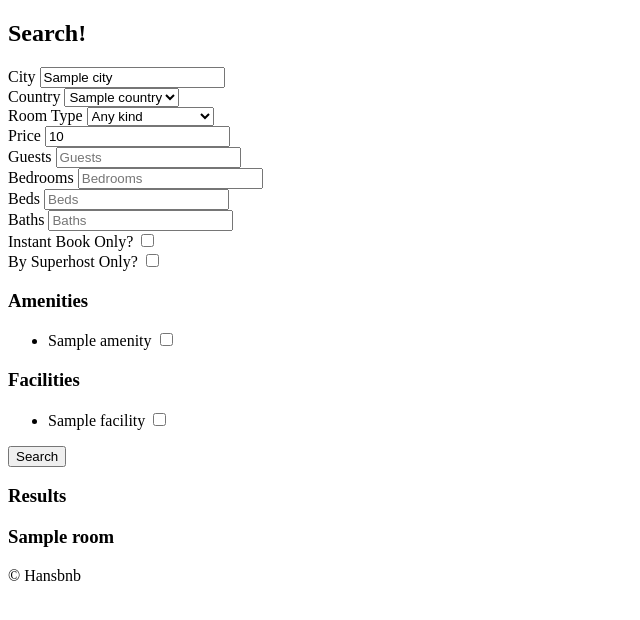
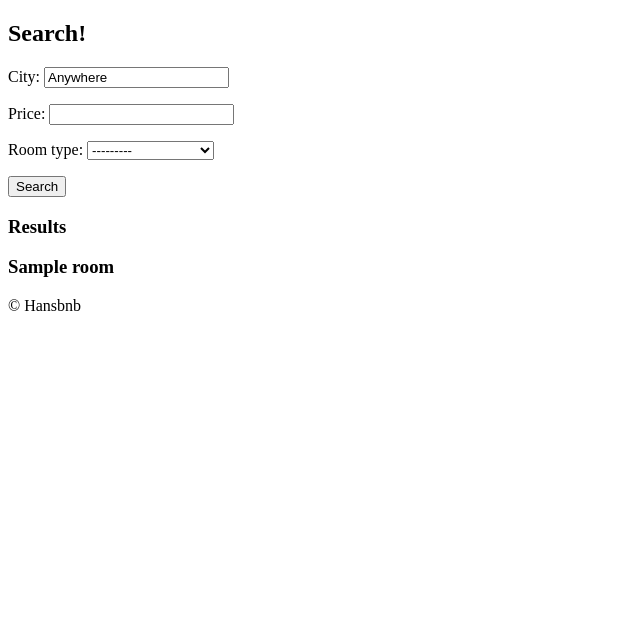
Before and after one commit to kimhan1113/airbnb-clone, a Django app: template templates/rooms/search.html in a window 1280 px wide. Shown: the part 60-680 px from the top of the page, without its empty margins (0-640 px from the left). Run offline with Django 3.2, Linux system fonts and the light colour scheme; tables that the repository leaves empty hold one stand-in row (values such as "Sample post"); the template is opened without the code that fills it: values that come from a table or form of the project are taken from there, most other values are stand-ins (such as "Sample title", 1, 10 or a date in 2020); parts of the project's set-up code (start-up, migrations or seed data) failed here and were passed over.

Commit message:
introduction to django forms commit

```diff
--- /dev/null
+++ b/rooms/forms.py
@@ -0,0 +1,9 @@
+from django import forms
+from . import models
+
+
+class SearchForm(forms.Form):
+
+    city = forms.CharField(initial="Anywhere")
+    price = forms.IntegerField(required=False)
+    room_type = forms.ModelChoiceField(queryset=models.RoomType.objects.all())
--- a/templates/rooms/search.html
+++ b/templates/rooms/search.html
@@ -12,95 +12,7 @@
     <h2>Search!</h2>
 
     <form method="get" action="{% url 'rooms:search' %}">
-        <div>
-            <label for="city">City</label>
-            <input value="{{city}}" id="city" name="city" placeholder="Search By City" />
-        </div>
-
-        <div>
-            <label for="country">Country</label>
-            <select id="country" name="country" >
-                {% for country in countries  %}
-                    <option value="{{country.code}}" {% if country.code == s_country %}selected{% endif %}>{{country.name}}</option>
-                {% endfor %}
-            </select>
-        </div>
-
-        <div>
-            <label for="room_type">Room Type</label>
-            <select id="room_type" name="room_type" >
-                <option value="0" {% if s_room_type == 0 %}selected{% endif %}>Any kind</option>
-                {% for room_type in room_types  %}
-                    <option value="{{room_type.pk}}" {% if s_room_type == room_type.pk %}selected{% endif %}>{{room_type.name}}</option>
-                {% endfor %}
-            </select>
-        </div>
-        <div>
-            <label for="price">Price</label>
-            <input value="{{price}}" type="number" name="price" id="price" placeholder="Price" />
-        </div>
-        <div>
-            <label for="guests">Guests</label>
-            <input value="{{guests}}" type="number" name="guests" id="guests" placeholder="Guests" />
-        </div>
-        <div>
-            <label for="bedrooms">Bedrooms</label>
-            <input value="{{bedrooms}}" type="number" name="bedrooms" id="bedrooms" placeholder="Bedrooms" />
-        </div>
-        <div>
-            <label for="beds">Beds</label>
-            <input value="{{beds}}" type="number" name="beds" id="beds" placeholder="Beds" />
-        </div>
-        <div>
-            <label for="baths">Baths</label>
-            <input value="{{baths}}" type="number" name="baths" id="baths" placeholder="Baths" />
-        </div>
-                <div>
-            <label for="instant">Instant Book Only?</label>
-            <input type="checkbox" name="instant" id="instant" {% if instant  %}checked{% endif %} />
-        </div>
-        <div>
-            <label for="superhost">By Superhost Only?</label>
-            <input type="checkbox" name="superhost" id="superhost" {% if superhost %}checked{% endif %} />
-        </div>
-        <div>
-            <h3>Amenities</h3>
-            <ul>
-                {% for amenity in amenities %}
-                    <li>
-                        <label for="a_{{amenity.pk}}">{{amenity.name}}</label>
-                        <input
-                            id="a_{{amenity.pk}}"
-                            name="amenities"
-                            type="checkbox"
-                            value={{amenity.pk}}
-                            {% if amenity.pk|slugify in s_amenities %}
-                                checked
-                            {% endif %}
-                        />
-                    </li>
-                {% endfor %}
-            </ul>
-        </div>
-        <div>
-            <h3>Facilities</h3>
-            <ul>
-                {% for facility in facilities %}
-                    <li>
-                        <label for="f_{{facility.pk}}">{{facility.name}}</label>
-                        <input
-                            id="f_{{facility.pk}}"
-                            name="facilities"
-                            type="checkbox"
-                            value={{facility.pk}}
-                            {% if facility.pk|slugify in s_facilities %}
-                                checked
-                            {% endif %}
-                        />
-                    </li>
-                {% endfor %}
-            </ul>
-        </div>
+        {{form.as_p}}
         <button>Search</button>
 
 
```
Also changed, not shown: rooms/views.py (+4 -84 lines).
